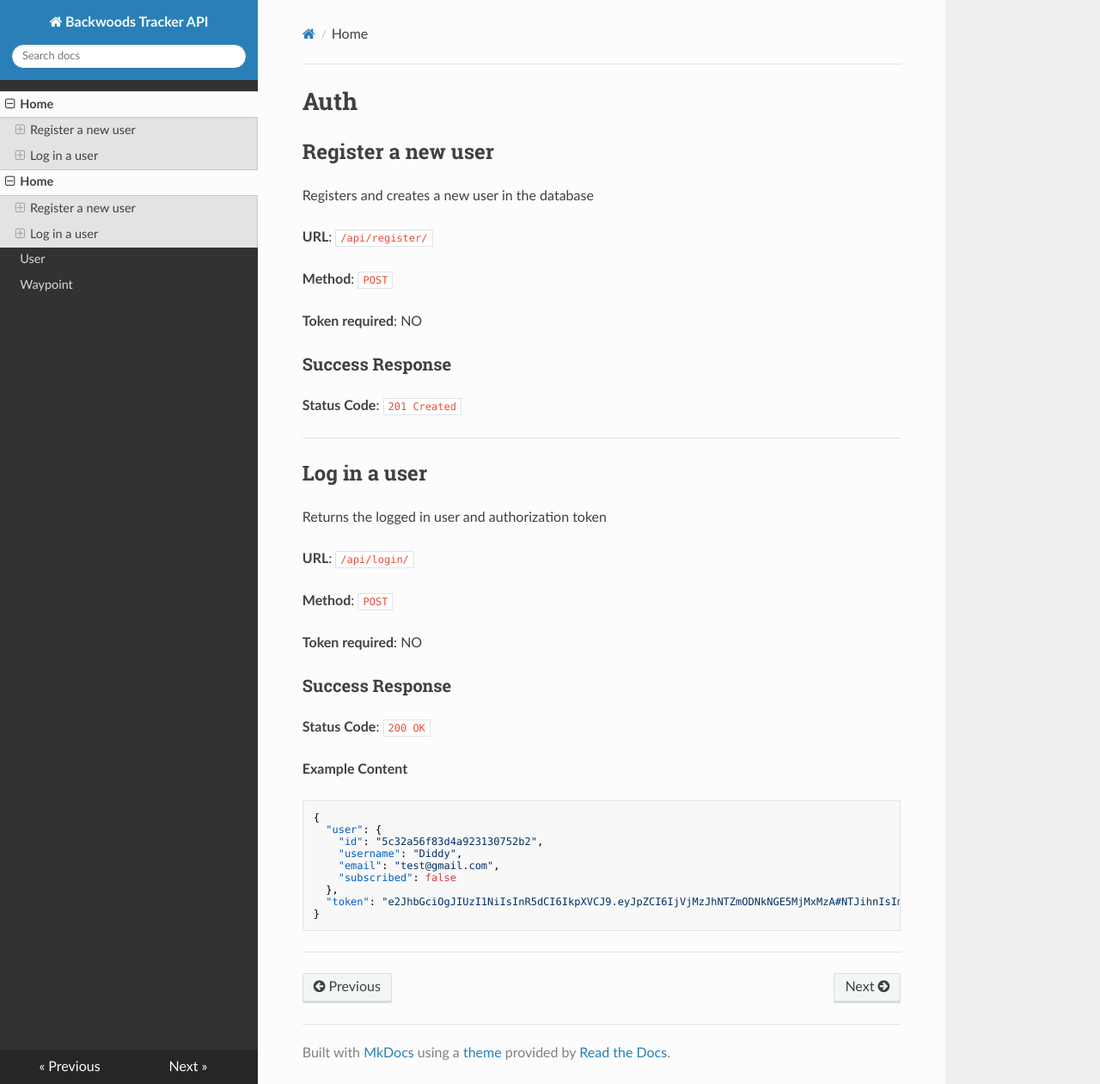
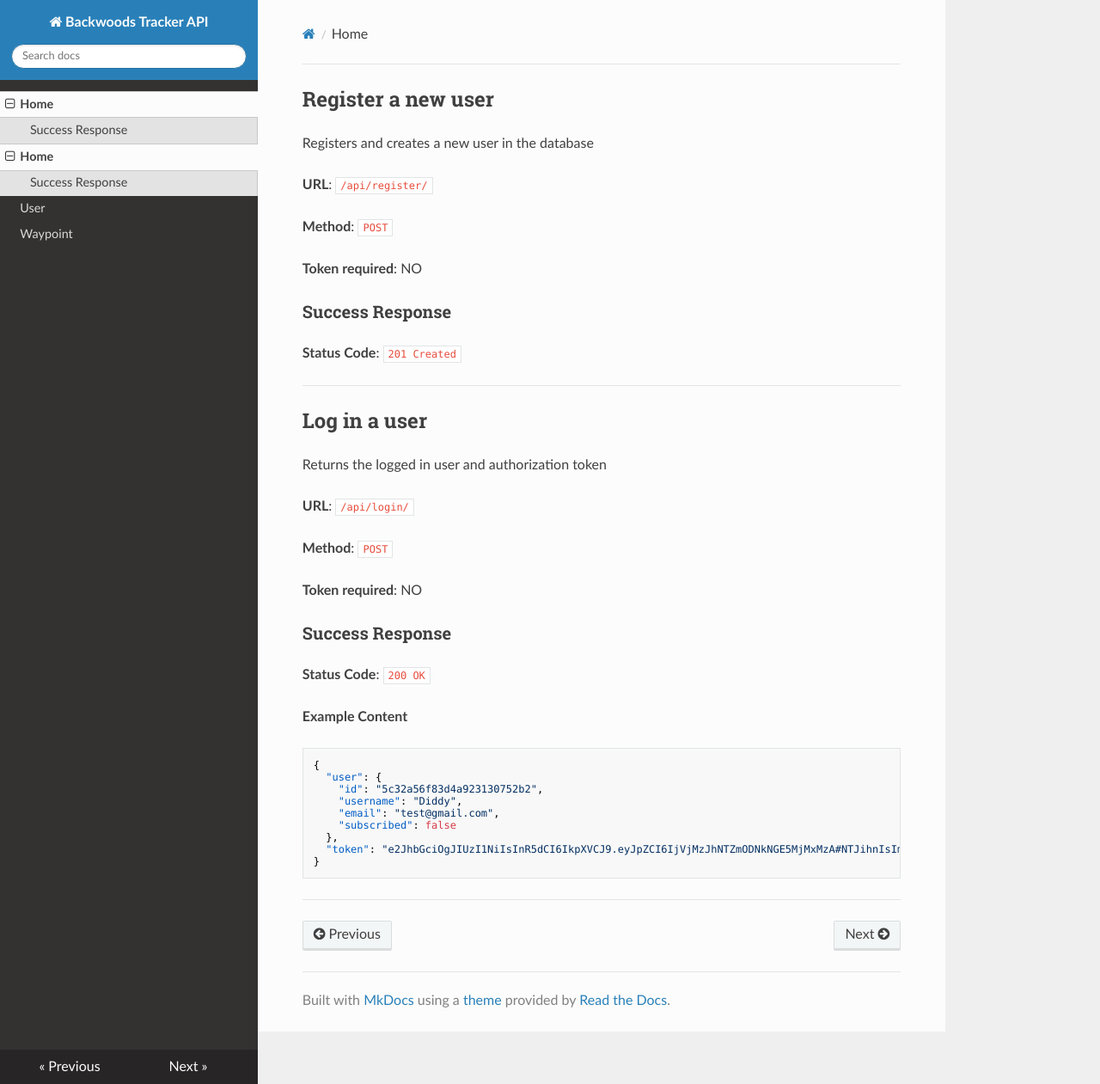
Before and after one commit to BloomTech-Labs/LabsPT1_bkwds, an MkDocs documentation site: the page built from docs/Auth.md, in a window 1280 px wide and 1261 px high. Shown: the whole window at 86% size. Built offline with MkDocs 1.6.1, drawn with Linux system fonts in a browser that asks for light colours; nearby versions of some CDN libraries.

Commit message:
Remove redundant title

```diff
--- a/docs/Auth.md
+++ b/docs/Auth.md
@@ -1,5 +1,3 @@
-# Auth
-
 ## Register a new user
 
 Registers and creates a new user in the database
--- a/docs/User.md
+++ b/docs/User.md
@@ -1,5 +1,3 @@
-# User
-
 ## Get all users
 
 Get a list of all users saved in the database
```
Also changed, not shown: docs/Waypoint.md (+0 -2 lines).
